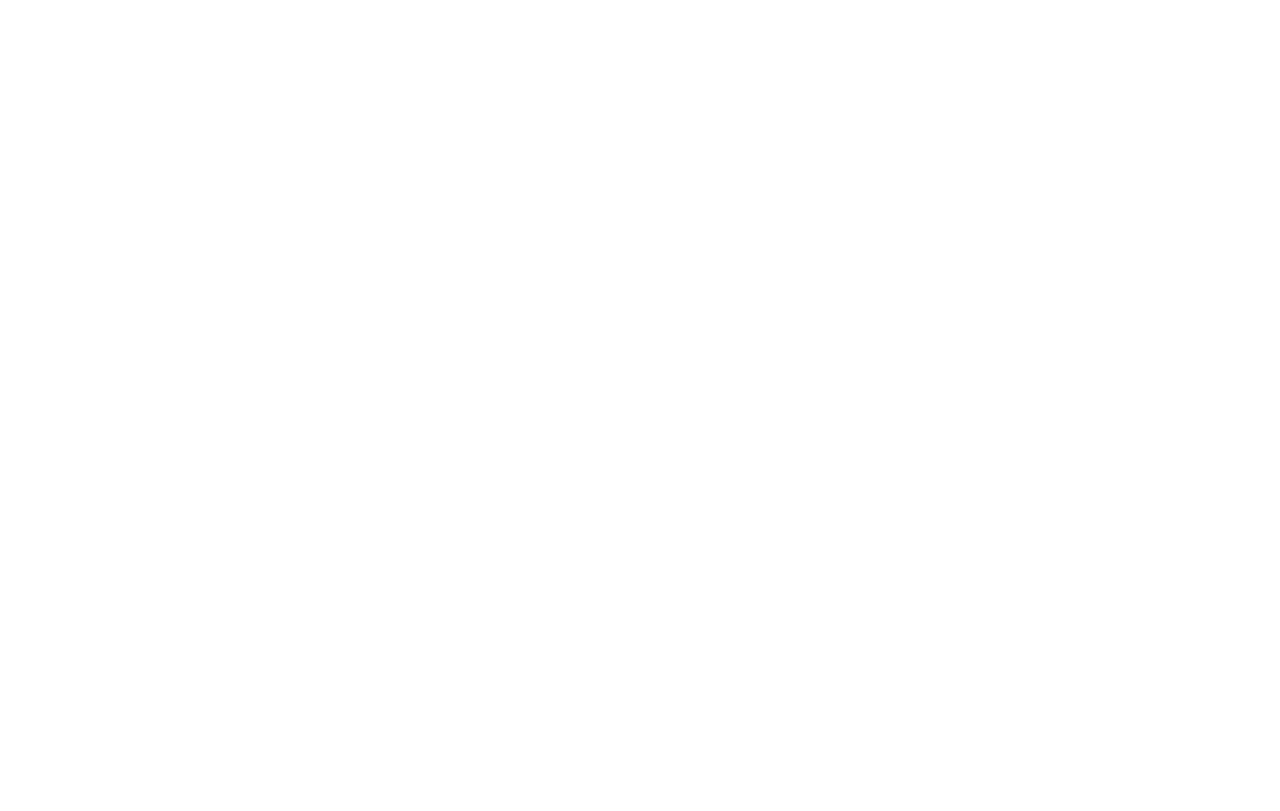
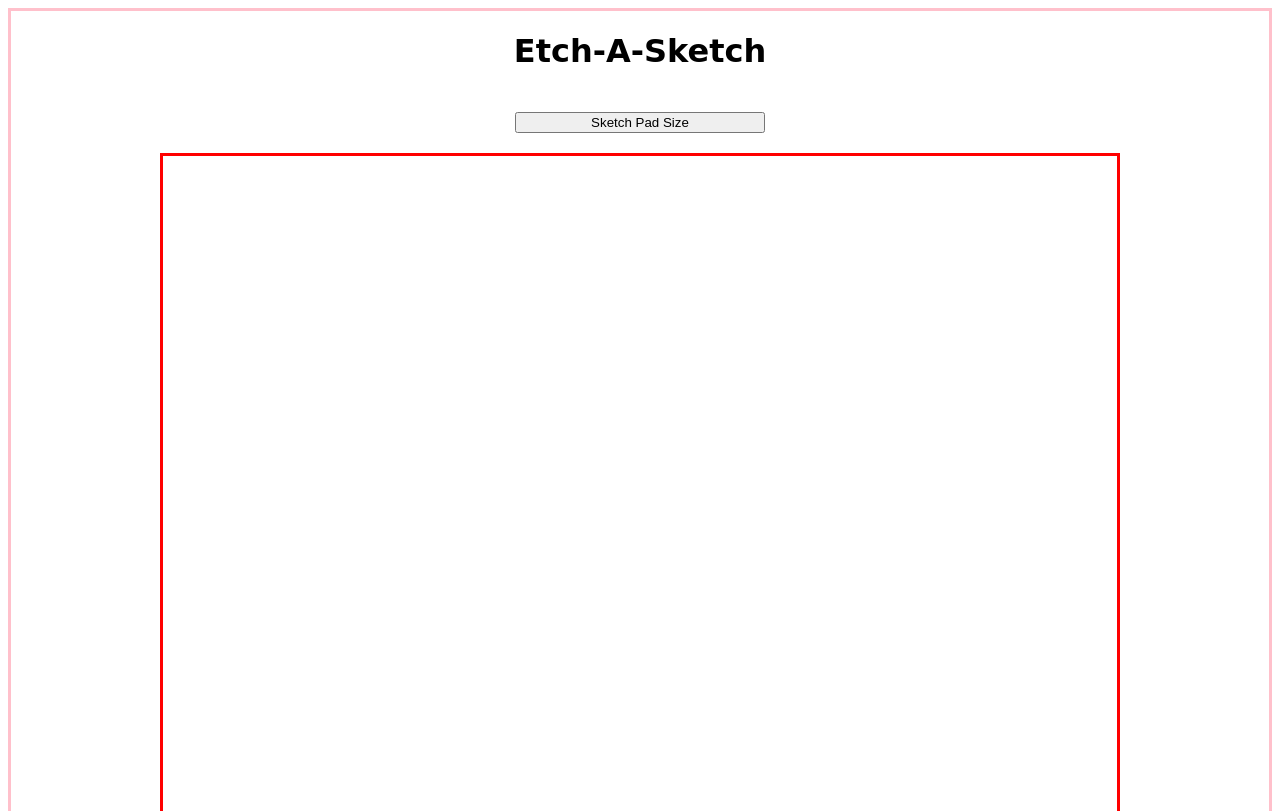
Before and after one commit to BAGGS271/ODIN-ETCH-A-SKETCH, a plain HTML site: page index.html in a window 1280 px wide. Shown: the top 811 px of the page. Drawn offline with Linux system fonts and the light colour scheme.

Commit message:
Added new functions and button
Created functions to get a number form a user input on a button press. The square route is then taken from this to create the grid.

```diff
--- a/index.html
+++ b/index.html
@@ -7,6 +7,8 @@
     <title>Etch-A-Sketch</title>
 </head>
 <body>
+    <h1>Etch-A-Sketch</h1>
+    <button id="sizeButton">Sketch Pad Size</button>
     <div id="container"></div>
     <script src="script.js"></script>
 </body>
--- a/script.js
+++ b/script.js
@@ -1,12 +1,37 @@
 //Declaring conmtainer Div
 const container = document.getElementById("container");
 
-//function to create 16 divs in a loop
+//function to get a number from the user
+function getNumber() {
+    let number = prompt("enter a number between 1 - 100");
+    if (number >= 100 || number <= 1) {
+        alert("Please enter a valid number");
+        return getNumber();
+    }
+    return number;
+}
+
+//function to create divs changing on number input and getting the square route
 function createDiv() {
-    for (let i = 0; i < 256; i++) {
+    let number = getNumber();
+    number = number * number;
+
+    for (let i = 0; i < number; i++) {
         const div = document.createElement("div");
+        div.classList.add("sketchBox");
         container.appendChild(div);
     }
 }
 
-createDiv();
+//gets number and createws div on button press
+const sizeButton = document.getElementById("sizeButton")
+sizeButton.addEventListener("click", createDiv);
+
+
+//changes div colour when hovered over
+    const sketchBoxes = document.querySelectorAll(".sketchBox");
+    sketchBoxes.forEach((sketchBox) => {
+        sketchBox.addEventListener("mouseover", () => {
+            sketchBox.style.backgroundColor = "blue";
+        });
+    });
--- a/style.css
+++ b/style.css
@@ -1,16 +1,30 @@
+body {
+    display: flex;
+    flex-direction: column;
+    align-items: center;
+    border: solid, pink;
+    justify-content: center;
+    font-family: cursive;
+}
+
+#sizeButton {
+    margin: 20px;
+    min-width: 250px;
+}
 #container {
     display: flex;
     flex-wrap: wrap;
-    min-width: 800px;
     justify-content: space-evenly;
-    max-width: 800px;
-    min-height: 800px;
-    max-height: 800px;
+    align-items: center;
+    width: 960px;
+    height: 960px;
     box-sizing: border-box;
+    border: solid, red;
 }
 
 div {
-    width: 50px;
-    height: 50px;
+    width: calc(6%);
+    height: calc(6%);
     box-sizing: border-box;
+    border: solid, green;
 }
```
